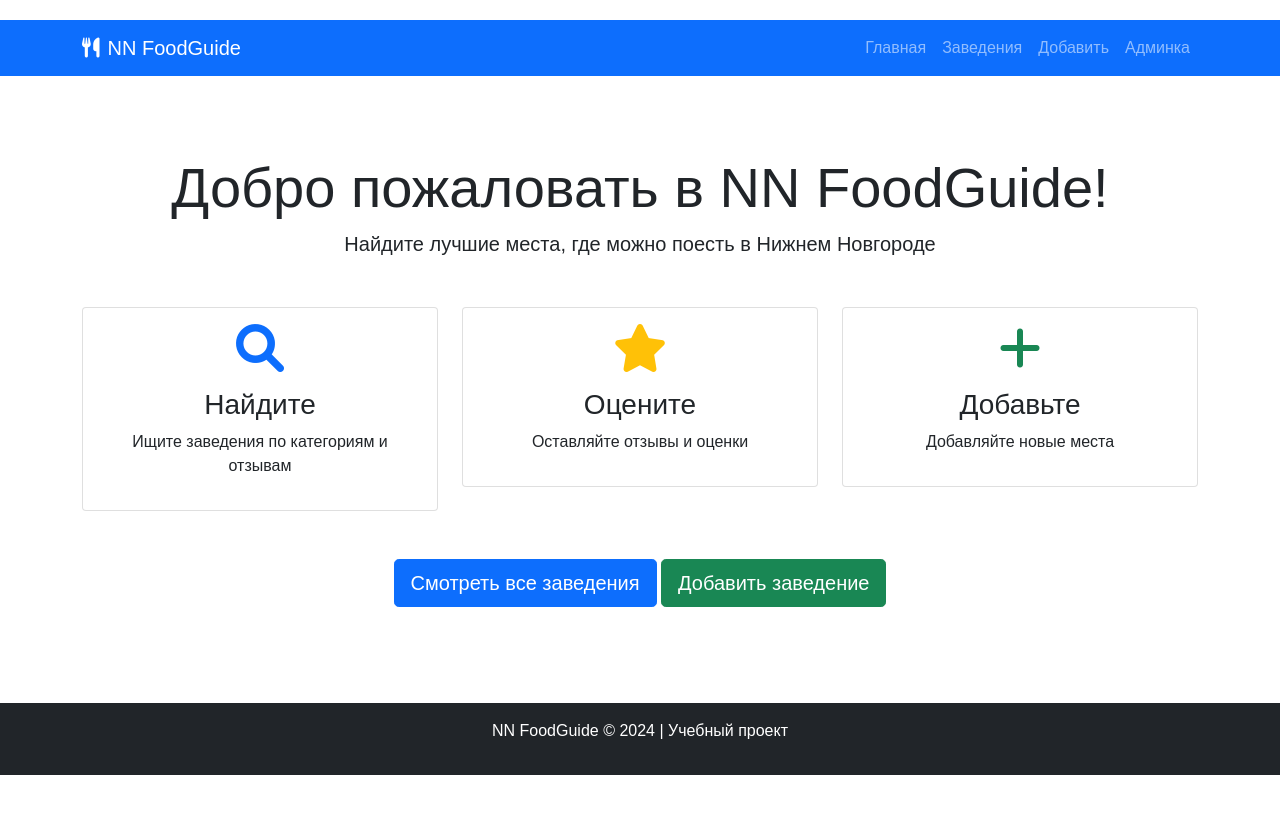
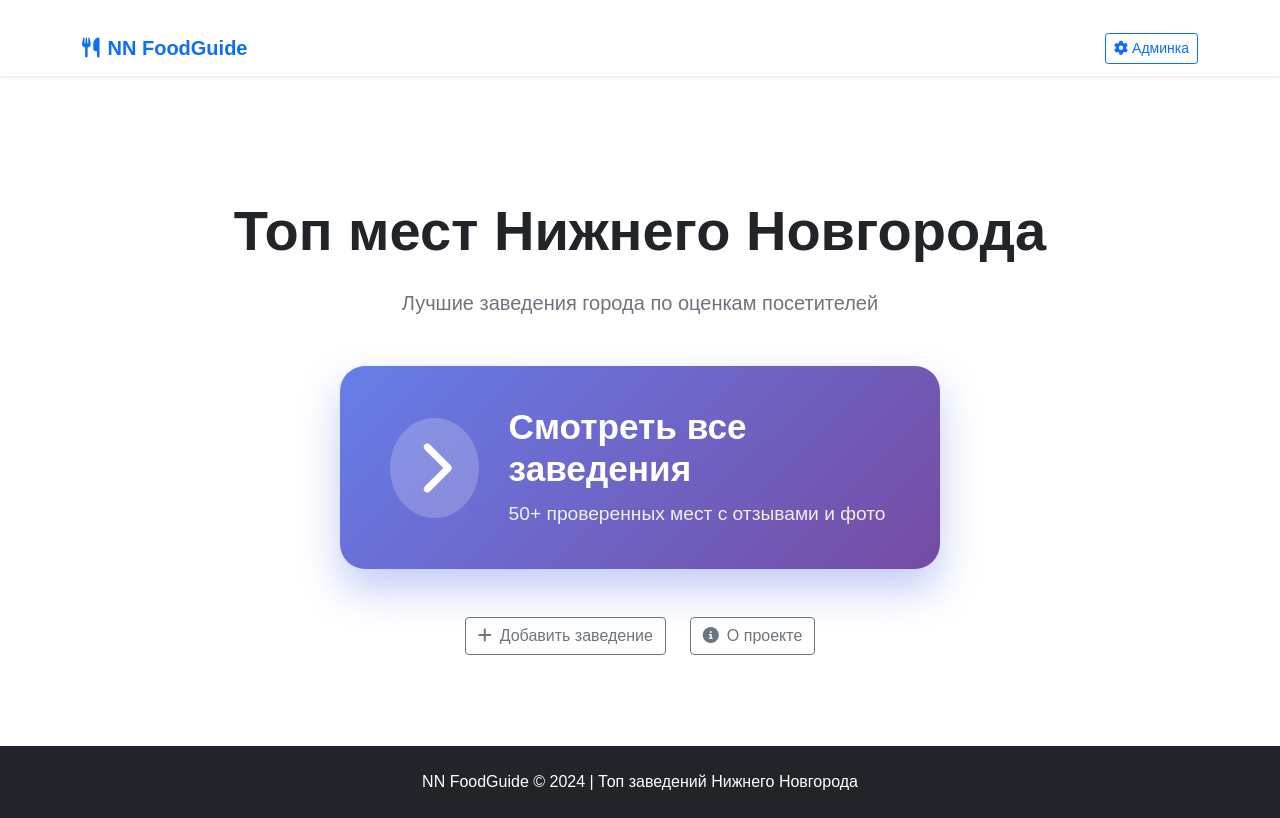
Before and after one commit to irishechhka/nn-foodguide, a Django app: page / in a window 1280 px wide. Before the commit the page ends 775 px from the top, so only its background shows below. Run offline with Django 5.2, Linux system fonts and the light colour scheme.

Commit message:
Update home.html
Большая кнопка на главной странице

```diff
--- a/templates/food/home.html
+++ b/templates/food/home.html
@@ -1,43 +1,167 @@
-{% extends 'base.html' %}
+<!DOCTYPE html>
+<html lang="ru">
+<head>
+    <meta charset="UTF-8">
+    <meta name="viewport" content="width=device-width, initial-scale=1.0">
+    <title>Топ мест Нижнего Новгорода - NN FoodGuide</title>
+    <link href="https://cdn.jsdelivr.net/npm/bootstrap@5.1.3/dist/css/bootstrap.min.css" rel="stylesheet">
+    <link rel="stylesheet" href="https://cdnjs.cloudflare.com/ajax/libs/font-awesome/6.4.0/css/all.min.css">
+    <link rel="stylesheet" href="/static/css/style.css">
+    <style>
+        .mega-container {
+            min-height: 80vh;
+            display: flex;
+            align-items: center;
+            justify-content: center;
+            padding: 2rem;
+        }
 
-{% block content %}
-<div class="text-center py-5">
-    <h1 class="display-4">Добро пожаловать в NN FoodGuide!</h1>
-    <p class="lead">Найдите лучшие места, где можно поесть в Нижнем Новгороде</p>
+        .mega-button {
+            display: inline-block;
+            background: linear-gradient(135deg, #667eea 0%, #764ba2 100%);
+            border-radius: 25px;
+            padding: 40px 50px;
+            color: white;
+            text-decoration: none;
+            box-shadow: 0 20px 40px rgba(102, 126, 234, 0.4);
+            transition: all 0.4s ease;
+            width: 100%;
+            max-width: 600px;
+            border: none;
+            cursor: pointer;
+        }
 
-    <div class="row mt-5">
-        <div class="col-md-4">
-            <div class="card">
-                <div class="card-body">
-                    <i class="fas fa-search fa-3x text-primary mb-3"></i>
-                    <h3>Найдите</h3>
-                    <p>Ищите заведения по категориям и отзывам</p>
+        .mega-button:hover {
+            transform: translateY(-15px) scale(1.05);
+            box-shadow: 0 30px 60px rgba(102, 126, 234, 0.6);
+            color: white;
+        }
+
+        .mega-button-content {
+            display: flex;
+            align-items: center;
+            justify-content: center;
+            gap: 30px;
+        }
+
+        .mega-button-icon {
+            font-size: 3.5rem;
+            background: rgba(255, 255, 255, 0.2);
+            border-radius: 50%;
+            width: 100px;
+            height: 100px;
+            display: flex;
+            align-items: center;
+            justify-content: center;
+            transition: all 0.4s ease;
+        }
+
+        .mega-button:hover .mega-button-icon {
+            transform: rotate(90deg);
+            background: rgba(255, 255, 255, 0.3);
+        }
+
+        .mega-button-text {
+            text-align: left;
+        }
+
+        .mega-button-title {
+            font-size: 2.2rem;
+            font-weight: 800;
+            margin-bottom: 10px;
+            line-height: 1.2;
+        }
+
+        .mega-button-subtitle {
+            font-size: 1.2rem;
+            opacity: 0.9;
+            font-weight: 400;
+        }
+
+        @media (max-width: 768px) {
+            .mega-button {
+                padding: 30px;
+            }
+
+            .mega-button-content {
+                flex-direction: column;
+                text-align: center;
+                gap: 20px;
+            }
+
+            .mega-button-text {
+                text-align: center;
+            }
+
+            .mega-button-title {
+                font-size: 1.8rem;
+            }
+
+            .mega-button-subtitle {
+                font-size: 1rem;
+            }
+
+            .mega-button-icon {
+                width: 80px;
+                height: 80px;
+                font-size: 2.5rem;
+            }
+        }
+    </style>
+</head>
+<body>
+    <!-- Простая навигация -->
+    <nav class="navbar navbar-light bg-white shadow-sm">
+        <div class="container">
+            <a class="navbar-brand fw-bold text-primary" href="/">
+                <i class="fas fa-utensils me-2"></i>NN FoodGuide
+            </a>
+            <div>
+                <a href="/admin/" class="btn btn-outline-primary btn-sm">
+                    <i class="fas fa-cog me-1"></i>Админка
+                </a>
+            </div>
+        </div>
+    </nav>
+
+    <main class="mega-container">
+        <div class="container text-center">
+            <h1 class="display-4 fw-bold mb-4">Топ мест Нижнего Новгорода</h1>
+            <p class="lead text-muted mb-5">Лучшие заведения города по оценкам посетителей</p>
+
+            <a href="/places/" class="mega-button">
+                <div class="mega-button-content">
+                    <div class="mega-button-icon">
+                        <i class="fas fa-chevron-right"></i>
+                    </div>
+                    <div class="mega-button-text">
+                        <div class="mega-button-title">Смотреть все заведения</div>
+                        <div class="mega-button-subtitle">50+ проверенных мест с отзывами и фото</div>
+                    </div>
+                </div>
+            </a>
+
+            <div class="row justify-content-center mt-5">
+                <div class="col-auto">
+                    <a href="/places/add/" class="btn btn-outline-secondary">
+                        <i class="fas fa-plus me-2"></i>Добавить заведение
+                    </a>
+                </div>
+                <div class="col-auto">
+                    <a href="/about/" class="btn btn-outline-secondary">
+                        <i class="fas fa-info-circle me-2"></i>О проекте
+                    </a>
                 </div>
             </div>
         </div>
-        <div class="col-md-4">
-            <div class="card">
-                <div class="card-body">
-                    <i class="fas fa-star fa-3x text-warning mb-3"></i>
-                    <h3>Оцените</h3>
-                    <p>Оставляйте отзывы и оценки</p>
-                </div>
-            </div>
+    </main>
+
+    <footer class="bg-dark text-white text-center py-4">
+        <div class="container">
+            <p class="mb-0">NN FoodGuide © 2024 | Топ заведений Нижнего Новгорода</p>
         </div>
-        <div class="col-md-4">
-            <div class="card">
-                <div class="card-body">
-                    <i class="fas fa-plus fa-3x text-success mb-3"></i>
-                    <h3>Добавьте</h3>
-                    <p>Добавляйте новые места</p>
-                </div>
-            </div>
-        </div>
-    </div>
+    </footer>
 
-    <div class="mt-5">
-        <a href="/places/" class="btn btn-primary btn-lg">Смотреть все заведения</a>
-        <a href="/places/add/" class="btn btn-success btn-lg">Добавить заведение</a>
-    </div>
-</div>
-{% endblock %}
+    <script src="https://cdn.jsdelivr.net/npm/bootstrap@5.1.3/dist/js/bootstrap.bundle.min.js"></script>
+</body>
+</html>
```
